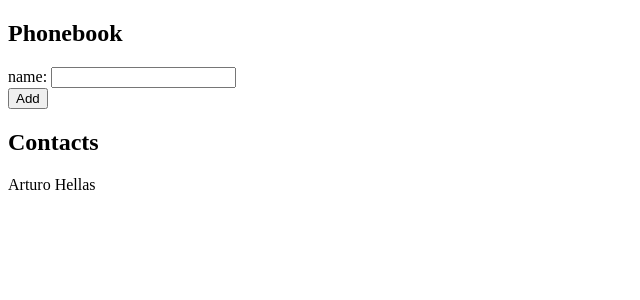
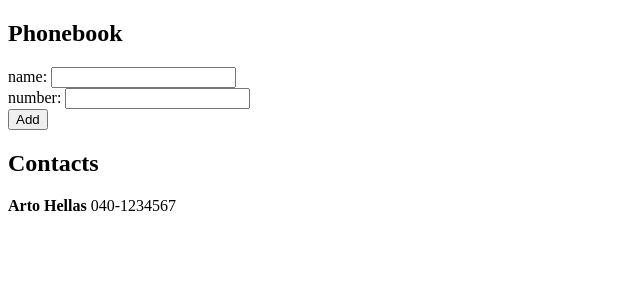
Before and after one commit to mariofhdez/fullstackopen-part2, a React (Vite) app in the folder phonebook/: page / in a window 1280 px wide. Shown: the top 300 px of the page, without its empty margins (0-640 px from the left). Built offline with nearby package versions, Linux system fonts and the light colour scheme.

Commit message:
Part2: exercise 2.8

```diff
--- a/phonebook/src/App.jsx
+++ b/phonebook/src/App.jsx
@@ -2,18 +2,24 @@ import { useState } from 'react'
 
 function App() {
   const[persons, setPersons] = useState([
-    { name: 'Arturo Hellas'}
+    { name: 'Arto Hellas', number: "040-1234567"}
   ])
   const [newName, setNewName] = useState('')
+  const [newNumber, setNewNumber] = useState('')
 
   const handleNameChange = (e) => {
     setNewName(e.target.value)
   }
 
+  const handleNumberChange = (e) => {
+    setNewNumber(e.target.value)
+  }
+
   const addPerson = (e) => {
     e.preventDefault()
     const newPerson = {
-      name: newName
+      name: newName,
+      number: newNumber
     }
 
     if(exists(newPerson) !== -1){
@@ -22,6 +28,7 @@ function App() {
 
     setPersons(persons.concat(newPerson))
     setNewName('')
+    setNewNumber('')
   }
 
   const exists = (newPerson) => persons.findIndex(p => p.name === newPerson.name)
@@ -34,6 +41,9 @@ function App() {
           name: <input onChange={handleNameChange} value={newName} type="text" />
         </div>
         <div>
+          number: <input onChange={handleNumberChange} value={newNumber} type="text" />
+        </div>
+        <div>
           <button type='submit' onClick={addPerson} >Add</button>
         </div>
       </form>
@@ -41,7 +51,7 @@ function App() {
       <div>
         <ul style={{padding: 0}}>
           {persons.map(p =>(
-            <li key={p.name} style={{listStyle: 'none'}}>{p.name}</li>
+            <li key={p.name} style={{listStyle: 'none'}}><span style={{fontWeight: 'bold'}}>{p.name}</span> {p.number}</li>
           ))}
         </ul>
       </div>
```
